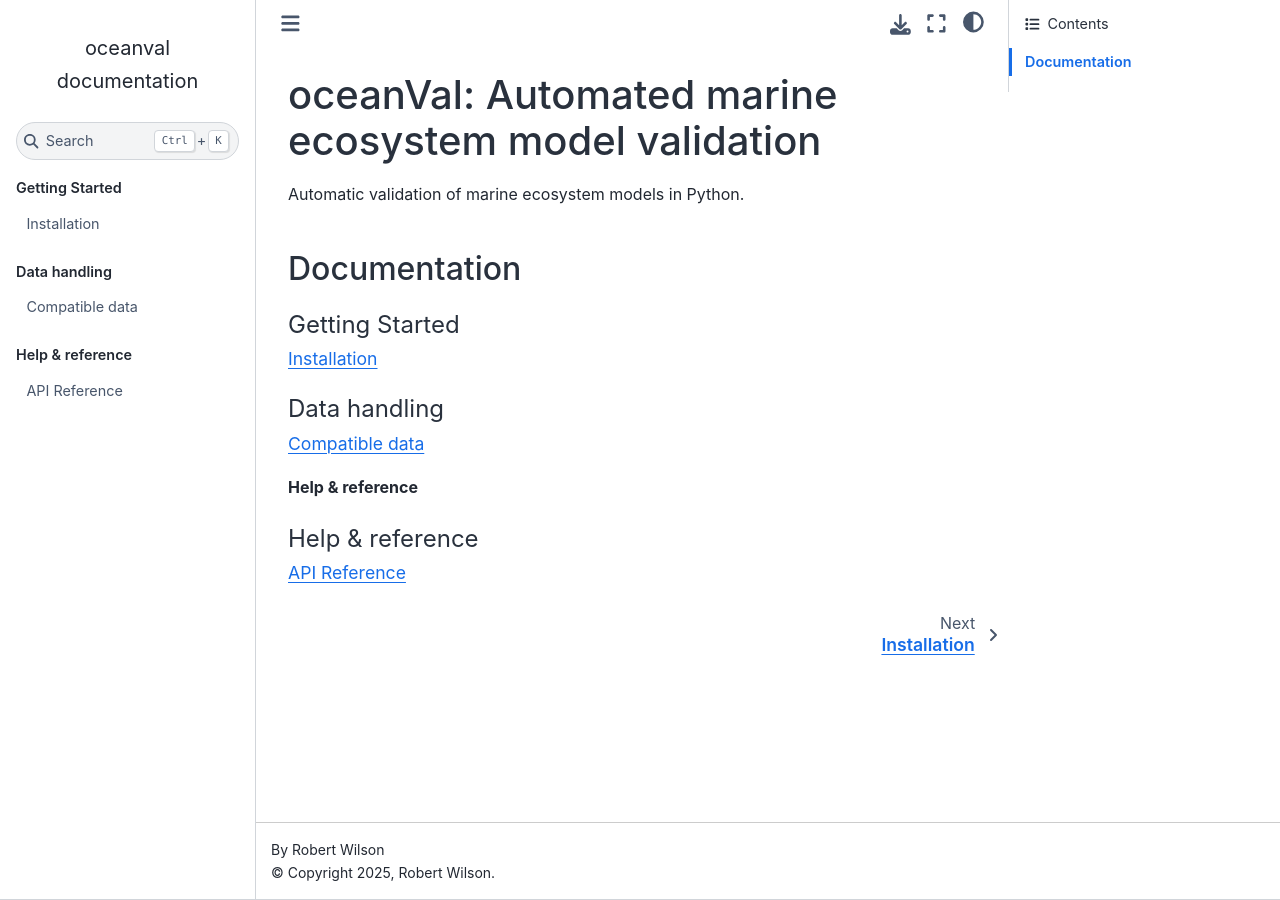
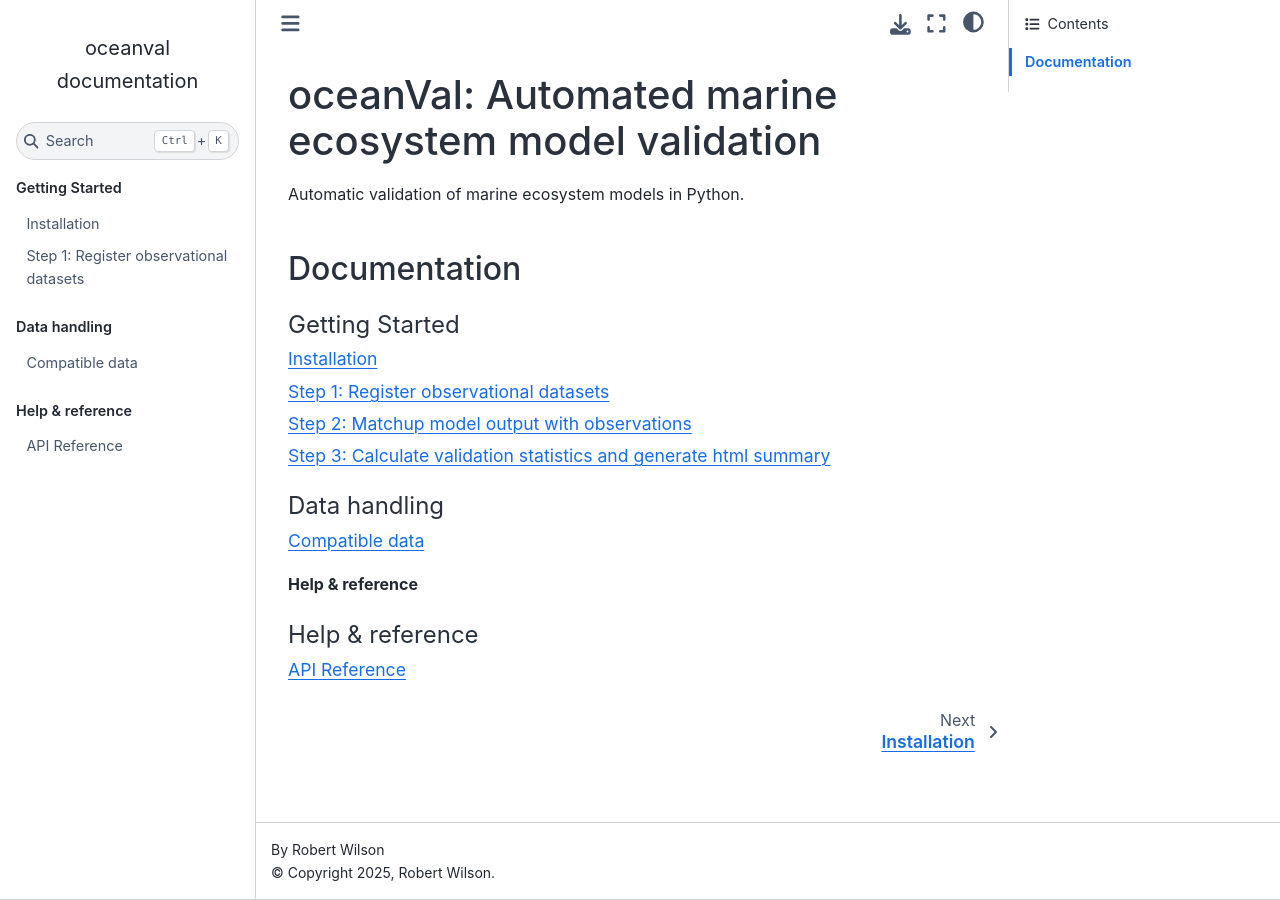
Before and after one commit to pmlmodelling/oceanVal, a Sphinx documentation site: the page built from docs/source/index.rst, in a window 1280 px wide. Built offline with Sphinx 7.4.7 and the Sphinx Book theme 1.1.4, drawn with Linux system fonts in a browser that asks for light colours; some of the changed lines change nothing that is shown.

Commit message:
add basic user guide

````diff
--- /dev/null
+++ b/docs/source/how_to_use.rst
@@ -0,0 +1,139 @@
+How to use oceanVal
+ =====================
+
+Validating simulations using oceanVal involves three main steps:
+
+    1. Register the observational datasets you want to use for validation.
+    2. Matchup the model simulation output with the observational datasets.
+    3. Calculate validation statistics and generate plots.
+
+Step 1: Register observational datasets
+------------------------------------
+
+You first need to register the observational datasets you want to use for validation.
+This involves specifying the location of the data files and any necessary metadata.
+You can register both gridded and in-situ observational datasets using the `oceanval.add_point_comprison` and `oceanval.add_gridded_comparison` functions.
+
+**Setting up point (in-situ) observational data**:
+
+To register an in-situ observational dataset, you will need to specify the following:
+
+- `name`: A name for the dataset, e.g. "temperature". This is so that oceanVal can keep track of things.
+- `source`: The source of the observational data (e.g. "NOAA").
+- `model_variable`: A string specifying the name of the model variable to compare against the observations.
+- `obs_dir`: The path to the directory containing the observational data files.
+
+The following optional parameters can also be specified:
+- `source_info`: Additional information about the source of the data (e.g. publication details)
+- `short_name`: A short name for the observational variable (e.g. "temp" for temperature)
+- `short_title`: A short title for plots (e.g. "Nitrate Concentration")
+- `long_name`: A long name for the observational variable (e.g. "sea surface temperature")
+- `vertical`: A boolean indicating whether vertical validation should be carried out. This defaults to False, so only surface validation will occur.
+- `start`: The first year of observations to use. If not specified, all years in the data will be used.
+- `end`: The last year of observations to use. If not specified, all years in the data will be used.
+- `obs_multiplier`: A multiplier to apply to the observational data (e.g. to convert units). This defaults to 1.0 (no change).
+- `binning`: Specify if you want data to be spatially binned to a specific lon/lat resolution. This is of the format [lon_bin_size, lat_bin_size] in degrees. If not specified, no binning will be applied.
+
+An example is shown below:
+
+```python
+oceanval.add_point_comparison(
+    name="nitrate",
+    source = "ICES",
+    source_info = "In-situ observations from the International Council for the Exploration of the Sea"
+    short_name = "nitrate concentration"
+    model_variable="temp",
+    obs_dir="/path/to/obs_data/",
+)
+```
+
+
+
+**Setting up gridded observational data**:
+To register a gridded observational dataset, you will need to specify the following:
+- `name`: A name for the dataset, e.g. "temperature". This is so that oceanVal can keep track of things.
+- `source`: The source of the observational data (e.g. "CMEMS").
+- `model_variable`: A string specifying the name of the model variable to compare against the observations.
+- `obs_dir`: The path to the directory containing the observational data files.
+- `obs_variable`: A string specifying the name of the variable in the observational data files.
+- `climatology`: A boolean indicating whether the observational data is a climatology.
+
+The following optional parameters can also be specified:
+
+- `source_info`: Additional information about the source of the data (e.g. publication details)
+- `short_name`: A short name for the observational variable (e.g. "oxygen concentration")
+- `long_name`: A long name for the observational variable (e.g. "dissolved oxygen concentration")
+- `short_title`: A short title for plots (e.g. "Oxygen Concentration")
+- `vertical`: A boolean indicating whether vertical validation should be carried out. This defaults to False, so only surface validation will occur.
+- `start`: The first year of observations to use for validation.
+- `end`: The last year of observations to use for validation.
+- `obs_multiplier`: A multiplier to apply to the observational data (e.g. to convert units). This defaults to 1.0 (no change).
+
+An example is shown below:
+
+```python
+oceanval.add_gridded_comparison(
+    name="oxygen",
+    source = "CMEMS",
+    source_info = "Gridded observations from the Copernicus Marine Environment Monitoring Service"
+    short_name = "oxygen concentration"
+    model_variable="oxygen",
+    obs_variable="O2_concentration",
+    obs_dir="/path/to/obs_data/",
+    climatology=False,
+)
+
+
+
+
+Step 2: Matchup model output with observations
+--------------------------------------
+Once you have registered your observational datasets, you can matchup the model simulation output with the observations using the `oceanval.matchup` function.
+
+You will need to specify the following:
+- `sim_dir`: The path to the directory containing the model simulation output files.
+- `start`: The first year of the simulation to use for validation.
+- `end`: The last year of the simulation to use for validation.
+- `cores`: The number of CPU cores to use for parallel processing.
+- `lon_lim`: The longitude limits for the validation region (e.g. [-180, 180]).
+- `lat_lim`: The latitude limits for the validation region (e.g. [-90, 90]).
+
+The following variable is required if you are carrying out vertical validation:
+
+- `thickness`: Either "z_level" or a string specifying the name of the variable in the model output files that contains the cell thickness information.
+
+The following optional parameters can also be specified:
+
+- `n_dirs_down`: The number of directory levels to search down for model output files. This defaults to 2, assuming files are stored in for example a YYYY/MM/ structure.
+- `overwrite`: A boolean indicating whether to overwrite existing matchup files. This defaults to False.
+- `ask`: A boolean indicating whether to ask for confirmation before overwriting existing matchup files. This defaults to True.
+- `cache`: A boolean indicating whether to cache intermediate results. This defaults to False.
+- `exclude`: A list of strings that should not appear in any simulation files paths.
+- `out_dir`: The path to the directory where matchup files should be saved. If not specified, matchup files will be saved in the execution directory.
+- `point_time_res`: The time resolution for the point (in-situ) observation matchup. This defaults ["year", "month", "day"] for totally precise matchups. Set to ["month", "day"], if you want to compare climatological simulation output with observations.
+- `n_check`: The number of files to check when identifying the file naming convention. oceanVal checks all files in a random subdirectory. Set n_check for a random subset in cases where all simulation files are in a single directory.
+-
+
+An example is shown below:
+```python
+oceanval.matchup(
+    sim_dir="/path/to/simulation/output/",
+    start=2000,
+    end=2010,
+    cores=4,
+    lon_lim=[-80, 0],
+    lat_lim=[20, 60],
+    thickness="cell_thickness",
+)
+
+Step 3: Calculate validation statistics and generate html summary
+--------------------------------------
+
+Once you have matched up the model simulation output with the observations, you can calculate validation statistics and generate plots using the `oceanval.validate` function.
+
+You can do this as follows:
+
+```python
+oceanval.validate()
+``
+This must be run in the same directory where the matchup files were created.
--- a/docs/source/index.rst
+++ b/docs/source/index.rst
@@ -12,6 +12,7 @@
    :caption: Getting Started
 
    installing.rst
+   how_to_use.rst
 
 
 .. toctree::
--- a/docs/source/obs_data.rst
+++ b/docs/source/obs_data.rst
@@ -1,6 +1,9 @@
 Compatible data
 ============
 
+oceanVal is designed to validate ocean model simulations using two types of observational data: gridded observations and in-situ observations.
+
+This data will need to be in specific formats. However, it should be easy to convert your data into these formats.
 
 Simulation output
 ---------------------------
@@ -23,12 +26,7 @@
 
 
 
-Observational data formats
----------------------------
 
-oceanVal is designed to validate two types of observational data: gridded observations and in-situ observations.
-
-This data will need to be in specific formats. However, it should be easy to convert your data into these formats.
 
 Gridded observational data
 ---------------------------
````
